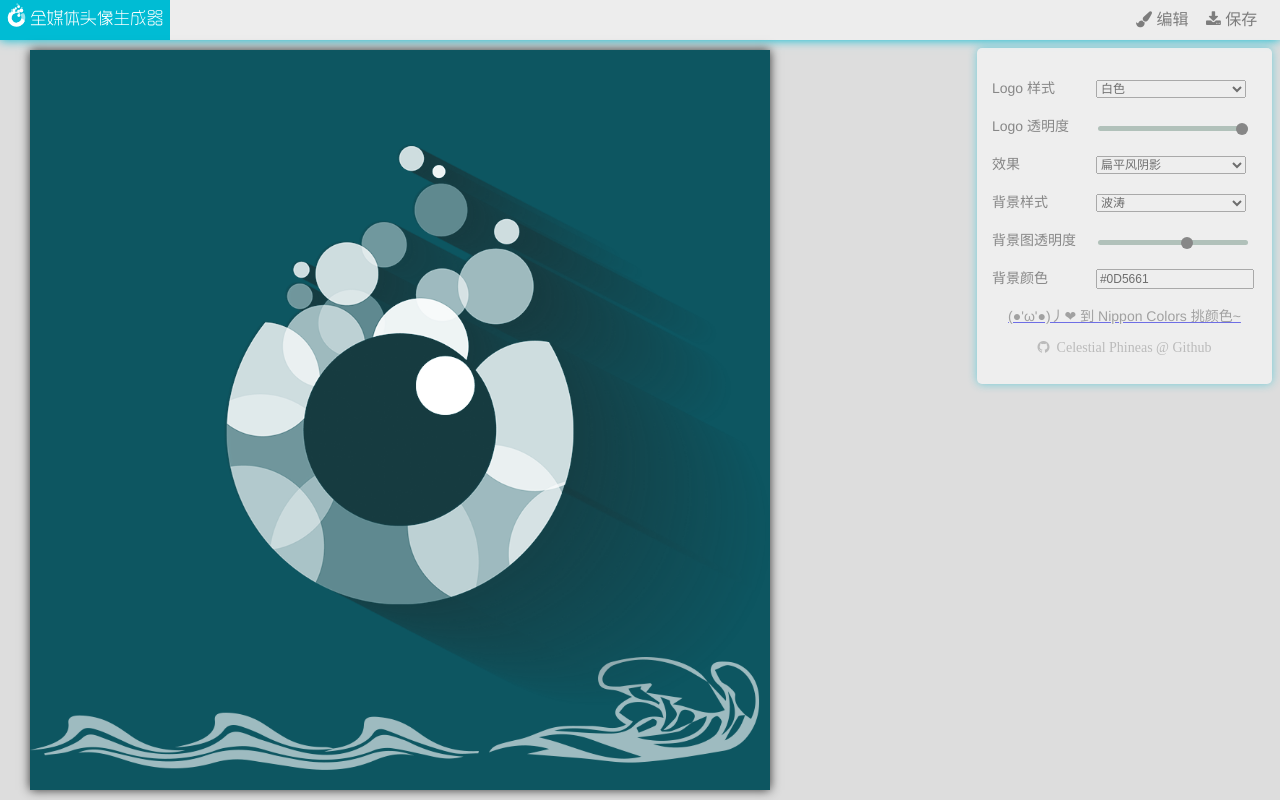
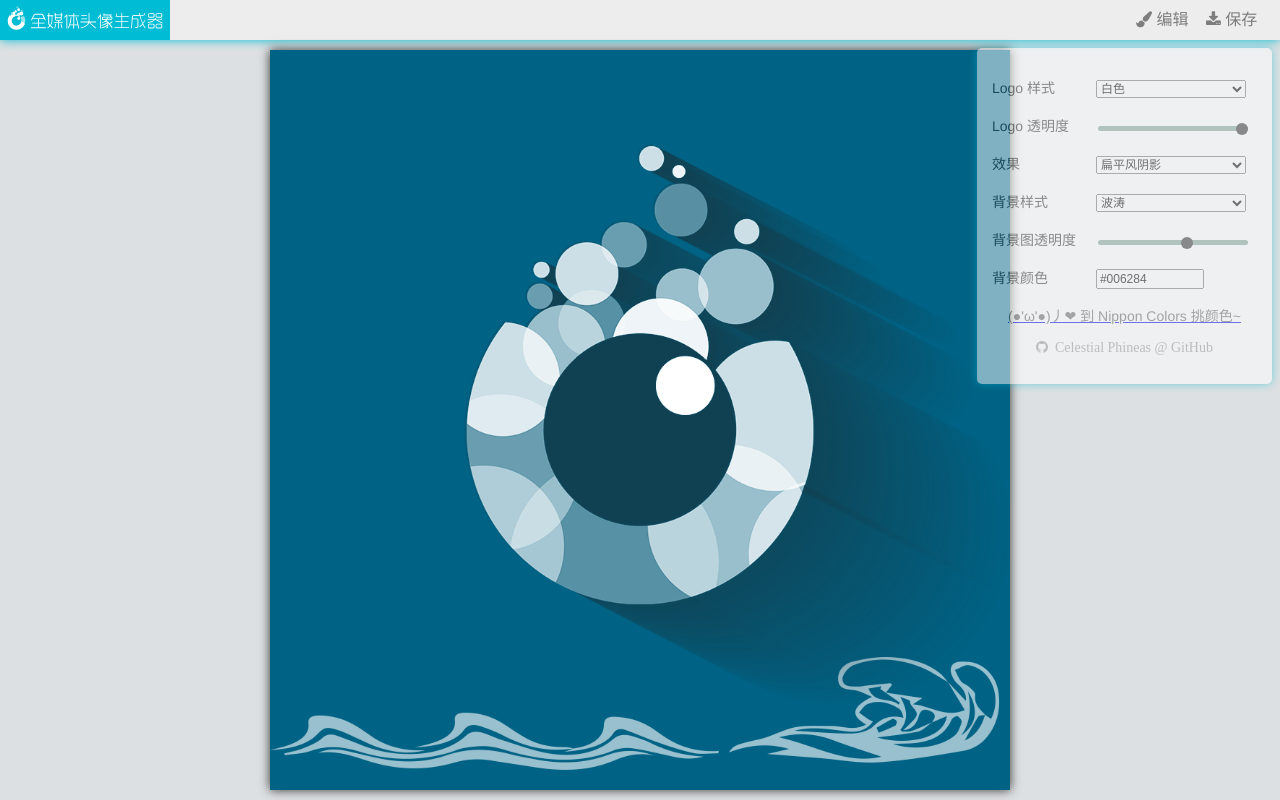
Before and after one commit to celestialphineas/omnimedia, a plain HTML site: page index.html in a window 1280 px wide. Drawn offline with Linux system fonts and the light colour scheme; files whose address does not match are found by name.

Commit message:
Add files via upload

```diff
--- a/index.html
+++ b/index.html
@@ -112,13 +112,13 @@
                             <label for="setBackground">
                                 背景颜色
                             </label>
-                            <input type="text" id="setBackground" value="#0D5661"/>
+                            <input type="text" id="setBackground" value="#006284"/>
                         </p>
                         <a href="http://nipponcolors.com/" target="_Blank">
                         <p style="text-align: center; color: #666666"> (●'ω'●)丿❤ 到 Nippon Colors 挑颜色~</p></a>
                         <a href="https://www.github.com/celestialphineas/omnimedia" target="_Blank">
                         <p style="text-align: center; color: #999999">
-                            <i class="fa fa-github">&nbsp Celestial Phineas @ Github</i>
+                            <i class="fa fa-github">&nbsp Celestial Phineas @ GitHub</i>
                         </p>
                         </a>
                     </form>
--- a/omni.css
+++ b/omni.css
@@ -1,6 +1,6 @@
 body
 {
-    background: #DDDDDD;
+    background: #DDE0E2;
     font-size: 14px;
     color: #333333;
     font-family: "Helvetica", "Segoe UI", "Hiragino Sans GB", "思源黑体", "Microsoft YaHei";
@@ -26,6 +26,12 @@ header
     color: #FFFFFF;
     line-height: 40px;
     text-align: center;
+}
+
+embed
+{
+    width: 170px;
+    height: 40px;
 }
 
 #iconList
@@ -117,11 +123,10 @@ select
 input[type="text"]
 {
     font-size: 12px;
-    width: 150px;
+    width: 100px;
 }
 
 #omniImage
 {
     box-shadow: 0 0 10px;
-    margin-left: 30px;
 }
--- a/omni.js
+++ b/omni.js
@@ -65,7 +65,7 @@ function initFunction()
         },
         function(){
             $(this).animate({
-                opacity: 0.5
+                opacity: 0.3
             }, 500);
         }
     );
@@ -78,7 +78,8 @@ function refreshPage()
     canvas.width = canvas.height =
         screenWidth > screenHeight ?
         screenHeight - 60 : screenWidth - 60;
-    canvas.style.marginTop = screenHeight - canvas.height - 50 + 'px';
+    canvas.style.marginTop = (screenHeight - canvas.height)/2 - 20 + 'px';
+    canvas.style.marginLeft = (screenWidth - canvas.width)/2 + 'px';
     refreshForm();
     drawCanvas(context, canvas.width, canvas.height);
 }
```
